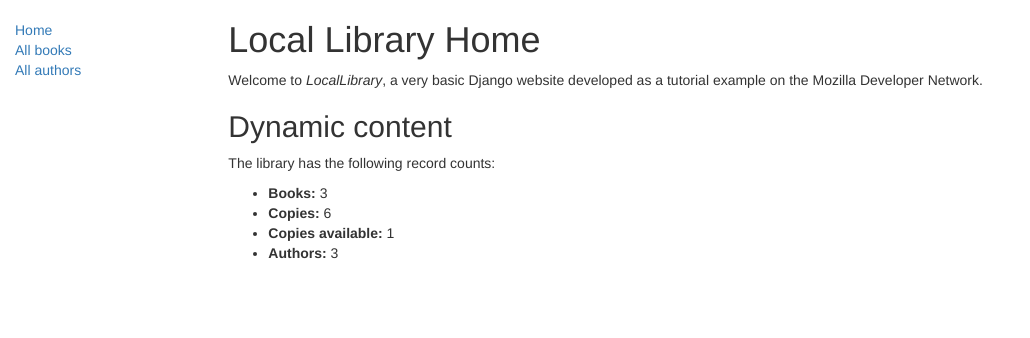
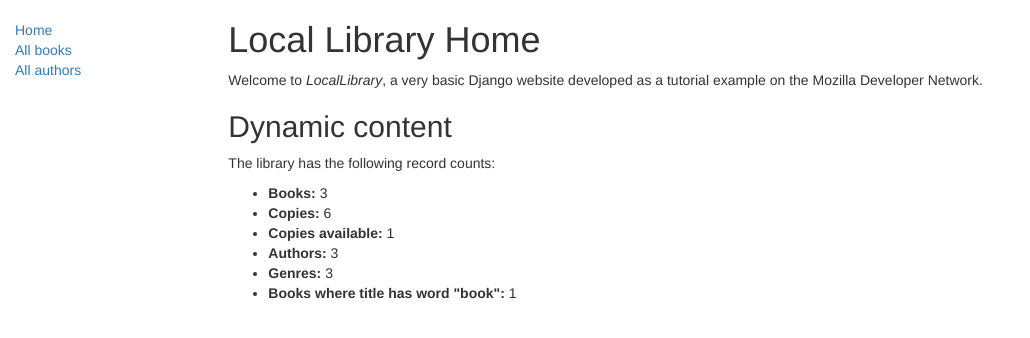
Before and after one commit to Korkin-Igor/LocalLibrary, a Django app: page /catalog/ in a window 1280 px wide. Shown: the top 338 px of the page, without its empty margins (0-1030 px from the left). Run offline with Django 5.2, Linux system fonts and the light colour scheme; data comes from the database, SQL or seed files in the repository; some libraries are stand-ins or nearby versions.

Commit message:
add search word and count genres in home page

```diff
--- a/locallibrary/catalog/templates/index.html
+++ b/locallibrary/catalog/templates/index.html
@@ -17,6 +17,8 @@
     <li><strong>Copies:</strong> {{ num_instances }}</li>
     <li><strong>Copies available:</strong> {{ num_instances_available }}</li>
     <li><strong>Authors:</strong> {{ num_authors }}</li>
+    <li><strong>Genres:</strong> {{ num_genres }}</li>
+    <li><strong>Books where title has word "{{search_word}}":</strong> {{ num_books_with_word }}</li>
   </ul>
 
 {% endblock %}
--- a/locallibrary/catalog/views.py
+++ b/locallibrary/catalog/views.py
@@ -7,18 +7,29 @@ def index(request):
     Функция отображения для домашней страницы сайта.
     """
     # Генерация "количеств" некоторых главных объектов
-    num_books=Book.objects.all().count()
-    num_instances=BookInstance.objects.all().count()
+    num_books = Book.objects.all().count()
+    num_instances = BookInstance.objects.all().count()
     # Доступные книги (статус = 'a')
-    num_instances_available=BookInstance.objects.filter(status__exact='a').count()
-    num_authors=Author.objects.count()  # Метод 'all()' применён по умолчанию.
+    num_instances_available = BookInstance.objects.filter(status__exact='a').count()
+    num_authors = Author.objects.count()  # Метод 'all()' применён по умолчанию.
+    num_genres = Genre.objects.count()
+    search_word = 'book'
+    num_books_with_word = Book.objects.filter(title__icontains=search_word).count()
 
     # Отрисовка HTML-шаблона index.html с данными внутри
     # переменной контекста context
     return render(
         request,
         'index.html',
-        context={'num_books':num_books,'num_instances':num_instances,'num_instances_available':num_instances_available,'num_authors':num_authors},
+        context={
+            'num_books':num_books,
+            'num_instances':num_instances,
+            'num_instances_available':num_instances_available,
+            'num_authors':num_authors,
+            'num_genres':num_genres,
+            'num_books_with_word': num_books_with_word,
+            'search_word': search_word,
+        },
     )
 
 class BookListView(generic.ListView):
```
